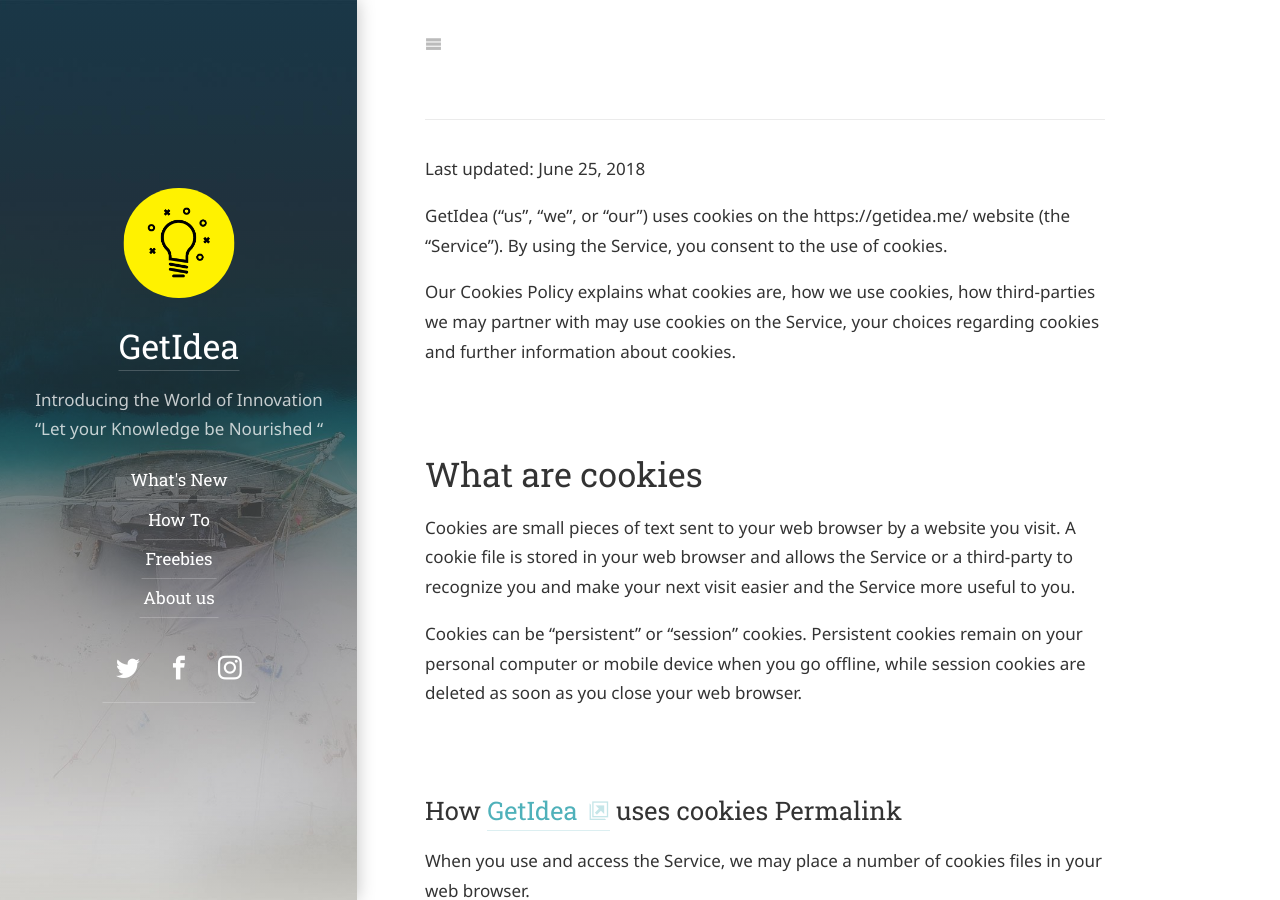
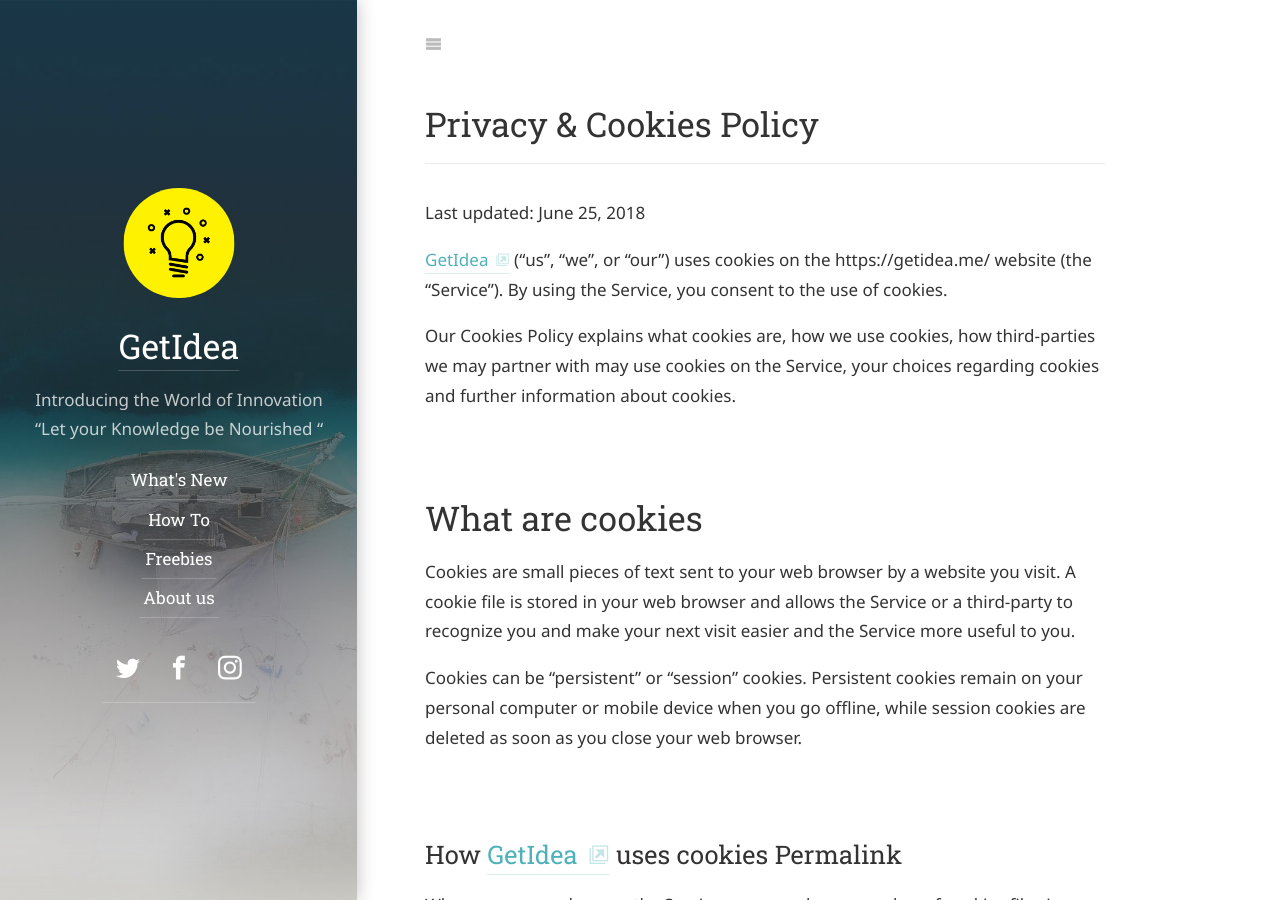
Before and after one commit to dkarthe/GetIdea, a Jekyll site: the page built from assets/2018-06-25-Privacy-&-Cookies-Policy.md, in a window 1280 px wide and 900 px high. Built offline with Jekyll 4.4.1, drawn with Linux system fonts in a browser that asks for light colours; some web fonts are replaced; our own code applies the rules of GitHub Pages for plain Markdown files; some of the changed text lies outside the part shown.

Commit message:
Update 2018-06-25-Privacy-&-Cookies-Policy.md

```diff
--- a/assets/2018-06-25-Privacy-&-Cookies-Policy.md
+++ b/assets/2018-06-25-Privacy-&-Cookies-Policy.md
@@ -1,6 +1,8 @@
+# **Privacy & Cookies Policy**
+
 Last updated: June 25, 2018
 
-GetIdea (“us”, “we”, or “our”) uses cookies on the https://getidea.me/ website (the “Service”). By using the Service, you consent to the use of cookies.
+[GetIdea](https://getidea.me/) (“us”, “we”, or “our”) uses cookies on the https://getidea.me/ website (the “Service”). By using the Service, you consent to the use of cookies.
 
 Our Cookies Policy explains what cookies are, how we use cookies, how third-parties we may partner with may use cookies on the Service, your choices regarding cookies and further information about cookies.
 
@@ -48,17 +50,17 @@
 You can learn more about cookies and the following third-party websites:
 
 ## AllAboutCookies
-       http://www.allaboutcookies.org/
+       "http://www.allaboutcookies.org/"
 
-Network Advertising Initiative
-       http://www.networkadvertising.org/
+## Network Advertising Initiative
+       "http://www.networkadvertising.org/"
 
 # What are your choices regarding annoying cookie banners?
 
 You can get rid of annoying cookie banners on many sites by using a browser addon to automatically accept cookies:
 
 ## I Don’t Care About Cookies
-      https://www.i-dont-care-about-cookies.eu/
+      "https://www.i-dont-care-about-cookies.eu/"
 
 ## CookiesOK
-      https://cookiesok.com/
+      "https://cookiesok.com/"
```
